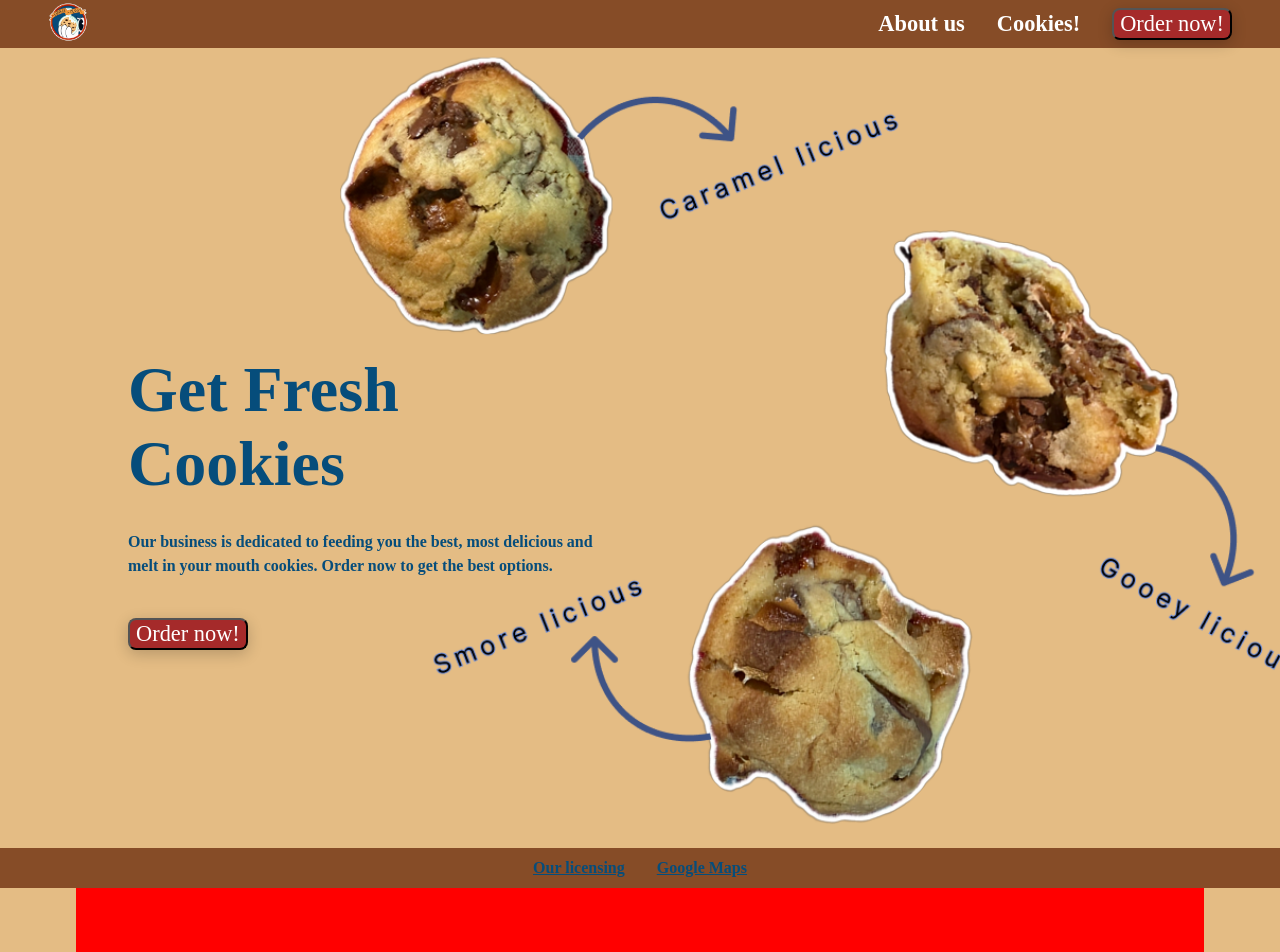
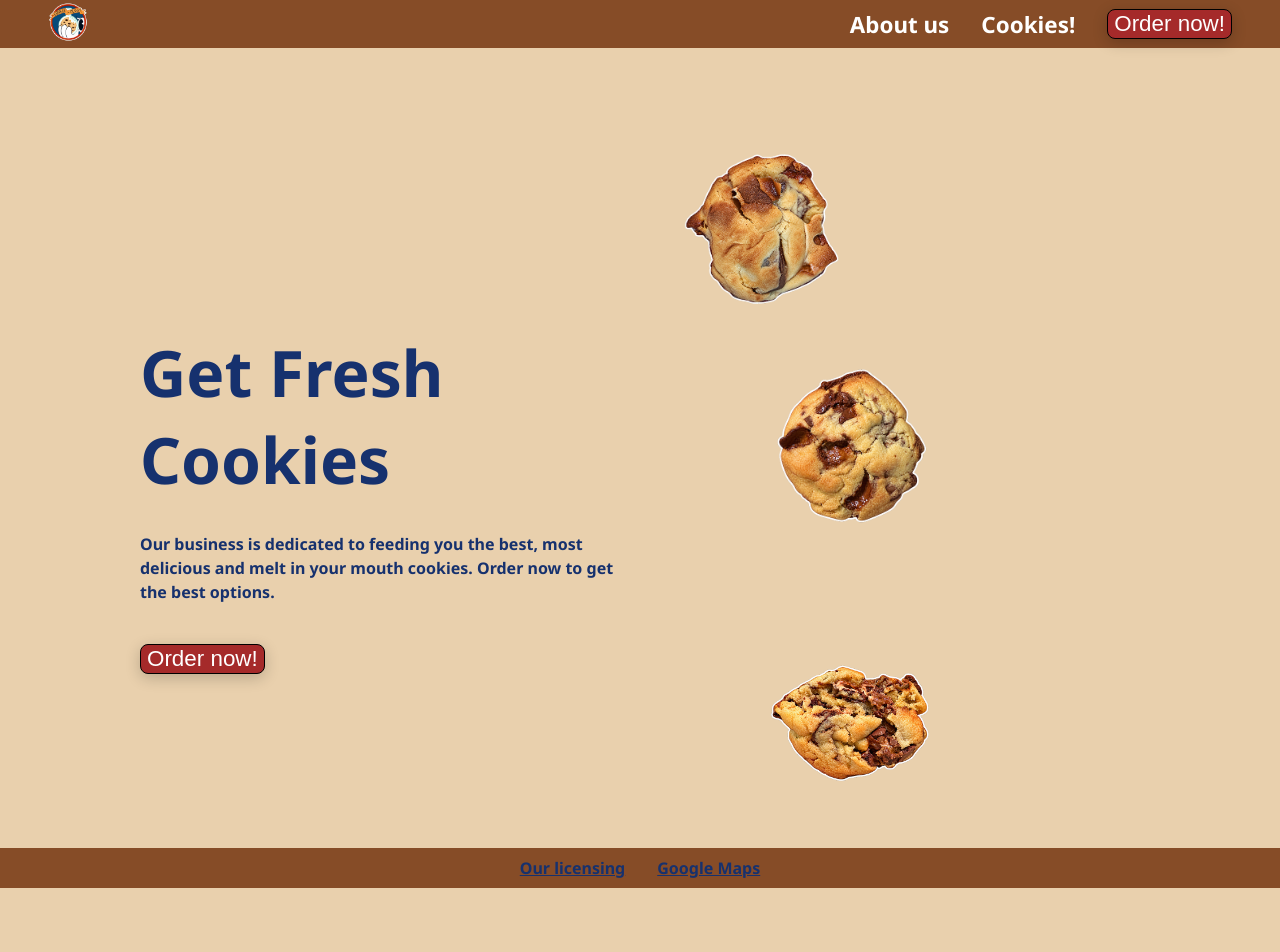
Before and after one commit to ItsFalooj/cookie-ology, a plain HTML site: page index.html in a window 1280 px wide. Shown: the top 952 px of the page. After the commit the page ends 888 px from the top, so only its background shows below. Drawn offline with Linux system fonts and the light colour scheme; a web font is replaced by a local one.

Commit message:
attempt 2

```diff
--- a/index.html
+++ b/index.html
@@ -8,39 +8,54 @@
   </head>
 
   <body>
-    <div class="section">
+    <!-- Navigation -->
     <nav class="navbar">
       <a href="index.html" class="logo">
         <img src="assets/cookieology-logo.png" alt="Cookie-Ology" />
       </a>
+
       <a href="aboutus.html" class="hrefaboutus">About us</a>
       <a href="cookies.html" class="hrefcookies">Cookies!</a>
       <button class="nav-button">Order now!</button>
     </nav>
 
-      <main class="hero">
+    <!-- Main content -->
+    <div class="wrapper">
+      <main class="section">
+        <!-- Hero -->
+        <div class="hero">
           <div class="hero-content">
             <h1 class="hero-header">Get Fresh Cookies</h1>
 
             <p class="hero-p">
-            Our business is dedicated to feeding you the best, most delicious and melt in your mouth
-            cookies. Order now to get the best options.
+              Our business is dedicated to feeding you the best, most delicious and melt in your
+              mouth cookies. Order now to get the best options.
             </p>
 
             <button class="hero-button">Order now!</button>
           </div>
+        </div>
+
+        <!-- Cookie boxes -->
+        <div class="cookie1">
+          <img src="./assets/cookie1.png" alt="Chocolate chip cookie" />
+        </div>
+
+        <div class="cookie2">
+          <img src="./assets/cookie2.png" alt="Chocolate cookie" />
+        </div>
+
+        <div class="cookie3">
+          <img src="./assets/cookie3.png" alt="Vanilla cookie" />
+        </div>
       </main>
+    </div>
 
-      <footer class="flexedfooter">
-        <div class="footer">
+    <!-- Footer -->
+    <footer class="footer">
       <a href="license.html" class="licensing">Our licensing</a>
       <a href="https://maps.google.com" class="googlemaps">Google Maps</a>
-        </div>
     </footer>
-    </div>
-    <div class="dummy">
-      <div class="wrapper"></div>
-    </div>
 
     <script src="script.js"></script>
   </body>
--- a/main.css
+++ b/main.css
@@ -1,97 +1,133 @@
-@import url("https://fonts.googleapis.com/css2?family=Redaction+20:ital,wght@0,400;0,700;1,400&display=swap");
+@import url("https://fonts.googleapis.com/css2?family=Noto+Sans:ital,wght@0,100..900;1,100..900&display=swap");
 
+/* General */
 body {
-  margin: 0px;
-  background-color: #e4bc84;
+  margin: 0;
+  background-color: #e9d0ad;
+  font-family: "Noto Sans", serif;
 }
+
+/* Main content grid */
 
 .section {
   display: grid;
 
+  grid-template-columns: minmax(0, 1.5fr) minmax(220px, 1fr);
+
+  grid-template-rows: repeat(3, 1fr);
+
   grid-template-areas:
-    "main"
-    "footer";
+    "hero cookie1"
+    "hero cookie2"
+    "hero cookie3";
 
-  grid-template-columns: 1fr;
+  gap: 1.5rem;
+
+  min-height: 100vh;
   padding-top: 3rem;
+  box-sizing: border-box;
 }
 
+/* Wrapper */
+.wrapper {
+  width: 100%;
+  max-width: 1064px;
+  padding: 0 2rem;
+  margin: 0 auto;
+  box-sizing: border-box;
+}
+
+/* Hero */
 .hero {
-  grid-area: main;
-  background-image: url("./assets/cookieology-herobg3.png");
-
-  min-height: 100vh;
-  width: 100%;
-
+  /* background-image: url("./assets/cookieology-herobg3.png"); */
+  grid-area: hero;
   background-size: cover;
   background-position: center top;
   background-repeat: no-repeat;
 
-  position: relative;
-
+  min-height: 100vh;
   display: flex;
   align-items: center;
-  justify-content: flex-start;
-
-  padding-left: 10%;
-  box-sizing: border-box;
-}
-
-.dummy {
-  height: 100vh;
-}
-
-.wrapper {
-  max-width: 1064px;
-  padding: 0 2rem;
-  margin-left: auto;
-  margin-right: auto;
-  background-color: red;
-  height: 100%;
 }
 
 .hero-content {
-  color: #064d7b;
+  color: #16316e;
   max-width: 30rem;
   width: 100%;
-
   position: relative;
   top: 2rem;
 }
 
 .hero-header {
-  font-family: "Redaction 20", serif;
   font-weight: 700;
   font-size: 4rem;
   margin-bottom: 1.8rem;
 }
 
 .hero-p {
-  font-family: "Redaction 20", serif;
   font-weight: 700;
   font-size: 1rem;
   line-height: 1.5rem;
 }
 
-.hero-button {
-  margin-top: 1.5rem;
-
-  font-family: "Redaction 20", serif;
+/* Buttons */
+.hero-button,
+.nav-button {
   font-weight: 400;
   font-size: 1.4rem;
   color: white;
   border-radius: 0.5rem;
   background-color: brown;
-  border-color: black;
+  border: 1px solid black;
   box-shadow: 0 4px 15px rgba(0, 0, 0, 0.2);
 }
 
+.hero-button {
+  margin-top: 1.5rem;
+}
+
 .hero-button:hover,
-.hero-button:active {
+.hero-button:active,
+.nav-button:hover,
+.nav-button:active {
   color: brown;
   background-color: white;
 }
 
+.cookie1 {
+  grid-area: cookie1;
+}
+
+.cookie2 {
+  grid-area: cookie2;
+}
+
+.cookie3 {
+  grid-area: cookie3;
+}
+
+.cookie1 img {
+  transform: translate(-90px, 60px);
+}
+
+.cookie1,
+.cookie2,
+.cookie3 {
+  width: 200px;
+  display: flex;
+  justify-content: center;
+  align-items: center;
+}
+
+.cookie1 img,
+.cookie2 img,
+.cookie3 img {
+  width: 80%;
+  height: 80%;
+  object-fit: contain;
+}
+
+/* Navbar */
 .navbar {
   display: flex;
   align-items: center;
@@ -99,8 +135,6 @@ body {
   gap: 2rem;
 
   background-color: #864c27;
-  color: #064d7b;
-
   padding: 0 3rem;
   height: 3rem;
 
@@ -121,86 +155,42 @@ body {
   width: 2.5rem;
 }
 
-.hrefaboutus {
+.hrefaboutus,
+.hrefcookies {
   color: white;
-  font-family: "Redaction 20", serif;
   font-weight: 700;
   font-size: 1.4rem;
   text-decoration: none;
 }
 
 .hrefaboutus:hover,
-.hrefaboutus:active {
-  color: #064d7b;
+.hrefaboutus:active,
+.hrefcookies:hover,
+.hrefcookies:active {
+  color: #16316e;
 }
 
-.hrefcookies {
-  color: white;
-  font-family: "Redaction 20", serif;
-  font-weight: 700;
-  font-size: 1.4rem;
-  text-decoration: none;
-}
-
-.hrefcookies:hover,
-.hrefcookies:active {
-  color: #064d7b;
-}
-
-.nav-button {
-  font-family: "Redaction 20", serif;
-  font-weight: 400;
-  font-size: 1.4rem;
-  color: white;
-  border-radius: 0.5rem;
-  background-color: brown;
-  border-color: black;
-  box-shadow: 0 4px 15px rgba(0, 0, 0, 0.2);
-}
-
-.nav-button:hover,
-.nav-button:active {
-  color: brown;
-  background-color: white;
-}
-
-.flexedfooter {
+/* Footer */
+.footer {
   display: flex;
   align-items: center;
   justify-content: center;
+  gap: 2rem;
+
+  background-color: #864c27;
+  height: 2.5rem;
 }
 
-.footer {
-  grid-area: footer;
-  display: flex;
-  align-items: center;
-  justify-content: center;
-  background-color: #864c27;
-  color: #064d7b;
-  height: 2.5rem;
-  width: 100%;
-}
-
-.licensing {
-  color: #064d7b;
-  font-family: "Redaction 20", serif;
+.licensing,
+.googlemaps {
+  color: #16316e;
   font-weight: 700;
   font-size: 1rem;
-  margin-right: 2rem;
 }
 
 .licensing:hover,
-.licensing:active {
-  color: white;
-}
-
+.licensing:active,
 .googlemaps:hover,
 .googlemaps:active {
   color: white;
 }
-.googlemaps {
-  color: #064d7b;
-  font-family: "Redaction 20", serif;
-  font-weight: 700;
-  font-size: 1rem;
-}
```
Also changed, not shown: assets/cookie1.jpg (added), assets/cookie1.png (added), assets/cookie2.jpg (added), assets/cookie2.png (added), assets/cookie3.jpg (added), assets/cookie3.png (added), assets/cookieology-herobg.png (deleted), assets/cookieology-herobg2.png (deleted), assets/cookieology-herobg3.png (deleted), 1 other file. Lines whose indentation alone changed are shown as unchanged.
